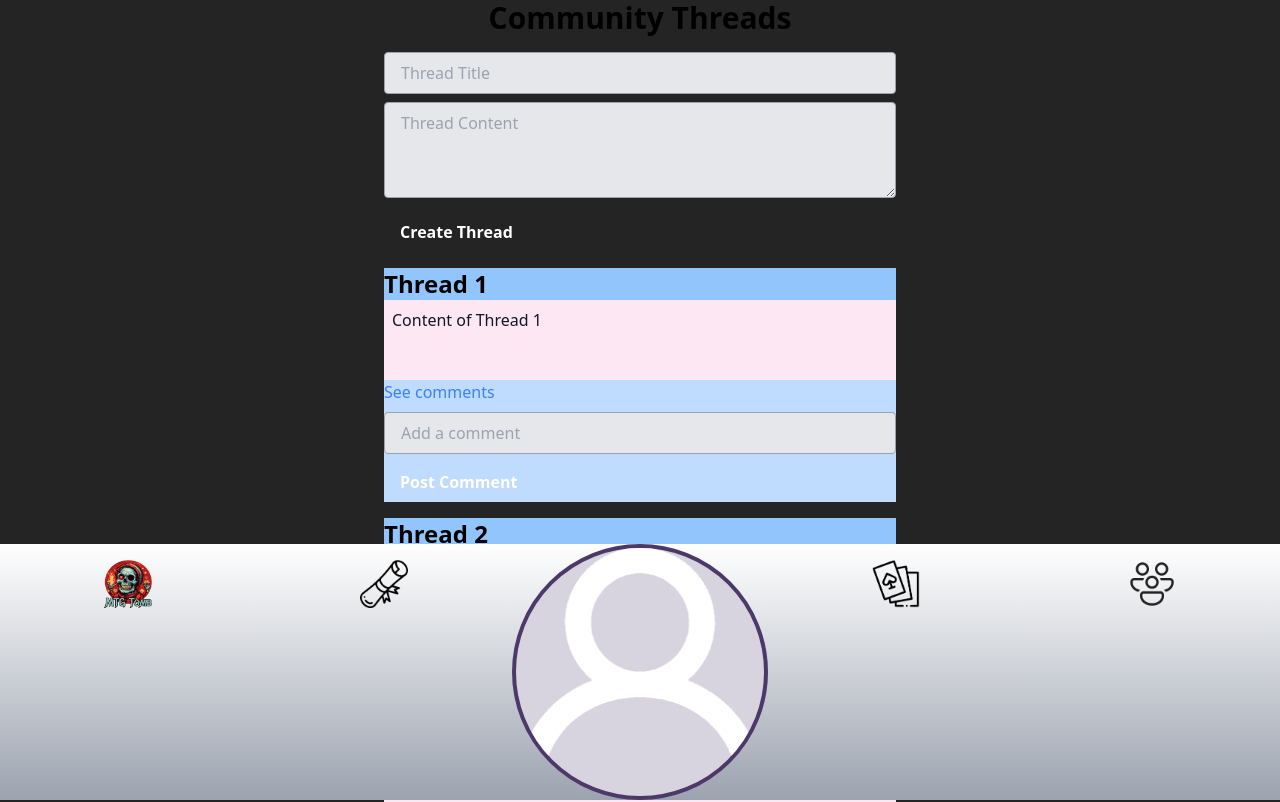
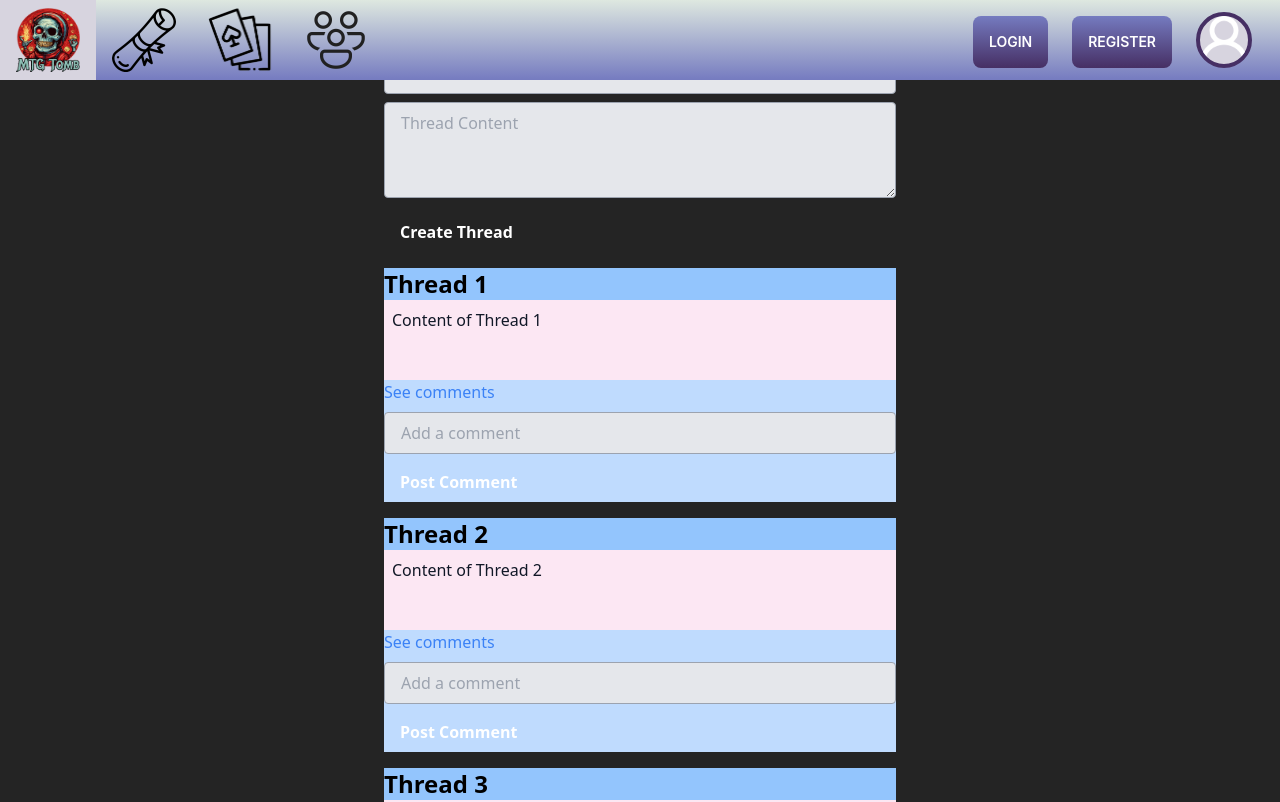
Before and after one commit to chas-academy/u08-business-idea-wepushonsave, a React (Vite) app in the folder frontend/: page / in a window 1280 px wide. Shown: the top 802 px of the page. Built offline with nearby package versions, Linux system fonts and the light colour scheme.

Commit message:
Navbar feature (#99)
undefined

```diff
--- a/frontend/src/components/Navbar/navbar.tsx
+++ /dev/null
@@ -1,61 +0,0 @@
-import React from 'react';
-
-const Navbar = () => {
-  return (
-    <>
-      <nav className="fixed bottom-0 inset-x-0 bg-gradient-to-b from-white to-gray-400 flex justify-between text-sm text-blue-900 uppercase font-mono">
-        <a
-          href="#"
-          className="w-full block text-center hover:bg-custom-purple-600 0 transition duration-300">
-          <img
-            src="./src/assets/logo-MTG-TOMB.webp"
-            alt="Logo"
-            className="w-12 h-12 mb-2 mt-4 mx-auto"
-          />
-        </a>
-
-        <a
-          href="#"
-          className="w-full block text-center hover:bg-custom-purple-600 0">
-          <img
-            src="./src/assets/doc-icon.webp"
-            alt="Logo"
-            className="w-12 h-12 mb-2 mt-4 mx-auto"
-          />
-        </a>
-
-        <a
-          href="#"
-          className="w-full block text-center hover:bg-custom-purple-600 0">
-          <img
-            src="./src/assets/profile-icon.webp"
-            alt="Logo"
-            className="w-max bg-custom-purple-600 rounded-full border-4 border-custom-purple-800"
-          />
-        </a>
-
-        <a
-          href="#"
-          className="w-full block text-center hover:bg-custom-purple-600 0">
-          <img
-            src="./src/assets/decks-icon.webp"
-            alt="Logo"
-            className="w-12 h-12 mb-2 mt-4 mx-auto"
-          />
-        </a>
-
-        <a
-          href="#"
-          className="w-full block text-center hover:bg-custom-purple-600 0">
-          <img
-            src="./src/assets/community-icon.webp"
-            alt="Logo"
-            className="w-12 h-12 mb-2 mt-4 mx-auto"
-          />
-        </a>
-      </nav>
-    </>
-  );
-};
-
-export default Navbar;
--- /dev/null
+++ b/frontend/src/components/navbar/Navbar.tsx
@@ -0,0 +1,84 @@
+import React from 'react';
+
+const Navbar = () => {
+  return (
+    <>
+      <nav className="fixed bottom-0 inset-x-0 bg-gradient-to-t from-customGradientMiddle to-customGradientEnd flex items-start text-sm text-blue-900 uppercase font-mono md:fixed md:top-0 md:bottom-auto md:w-full md:h-auto">
+        <a
+          href="#"
+          className="w-full md:w-24 block text-center hover:bg-custom-purple-600 0">
+          <img
+            src="./src/assets/logo-MTG-TOMB.webp"
+            alt="Logo"
+            className="w-12 h-12 md:w-16 md:h-16 mb-2 mt-3 md:mt-2 mx-auto"
+          />
+        </a>
+
+        <a
+          href="#"
+          className="w-full md:w-24 block text-center hover:bg-custom-purple-600 0">
+          <img
+            src="./src/assets/doc-icon.webp"
+            alt="Logo"
+            className="w-12 h-12 md:w-16 md:h-16 mb-2 mt-3 md:mt-2 mx-auto"
+          />
+        </a>
+
+        <a
+          href="#"
+          className="w-full block text-center hover:bg-custom-purple-600 0 md:hover:bg-transparent md:w-auto md:flex md:items-center  md:hidden">
+          <img
+            src="./src/assets/profile-icon.webp"
+            alt="Logo"
+            style={{width: '4.25rem', height: '4.25rem'}}
+            className="mx-auto bg-custom-purple-600 rounded-full border-4 border-custom-purple-800"
+          />
+        </a>
+
+        <a
+          href="#"
+          className="w-full md:w-24 block text-center hover:bg-custom-purple-600 0">
+          <img
+            src="./src/assets/decks-icon.webp"
+            alt="Logo"
+            className="w-12 h-12 md:w-16 md:h-16 mb-2 mt-3 md:mt-2 mx-auto"
+          />
+        </a>
+
+        <a
+          href="#"
+          className="w-full md:w-24 block text-center hover:bg-custom-purple-600 0">
+          <img
+            src="./src/assets/community-icon.webp"
+            alt="Logo"
+            className="w-12 h-12 md:w-16 md:h-16 mb-2 mt-3 md:mt-2 mx-auto"
+          />
+        </a>
+
+        {/* Desktop screen */}
+
+        <a href="#" className="ml-auto hover:bg-custom-purple-600 0">
+          <button className="hidden font-inter text-sm md:inline-block m-3 mt-4 p-4 bg-gradient-to-b from-customGradientMiddle to-customGradientStart text-white font-semibold md:rounded-lg ">
+            LOGIN
+          </button>
+        </a>
+        <a href="#" className="hover:bg-custom-purple-600 0">
+          <button className="hidden font-inter text-sm md:inline-block m-3 mt-4 p-4 bg-gradient-to-b from-customGradientMiddle to-customGradientStart text-white font-semibold md:rounded-lg">
+            REGISTER
+          </button>
+        </a>
+        <a
+          href="#"
+          className="hidden md:block md:flex md:items-center md:w-24 md:hover:bg-custom-purple-600 0">
+          <img
+            src="./src/assets/profile-icon.webp"
+            alt="Logo"
+            className="w-14 h-14 m-3 bg-custom-purple-600 rounded-full border-4 border-customGradientStart"
+          />
+        </a>
+      </nav>
+    </>
+  );
+};
+
+export default Navbar;
--- a/frontend/tailwind.config.js
+++ b/frontend/tailwind.config.js
@@ -8,6 +8,16 @@ export default {
         'custom-gray-600': '#827C81',
         'custom-purple-600': '#D7D4DF',
         'custom-purple-800': '#4D386A',
+        customGradientStart: '#462F64',
+        customGradientMiddle: '#757BC0',
+        customGradientEnd: '#DEE8E0',
+      },
+      theme: {
+        'custom-gradient':
+          'linear-gradient(to bottom, #462F64, #757BC0, #DEE8E0)',
+      },
+      fontFamily: {
+        inter: ['Inter', 'sans-serif'],
       },
     },
   },
```
